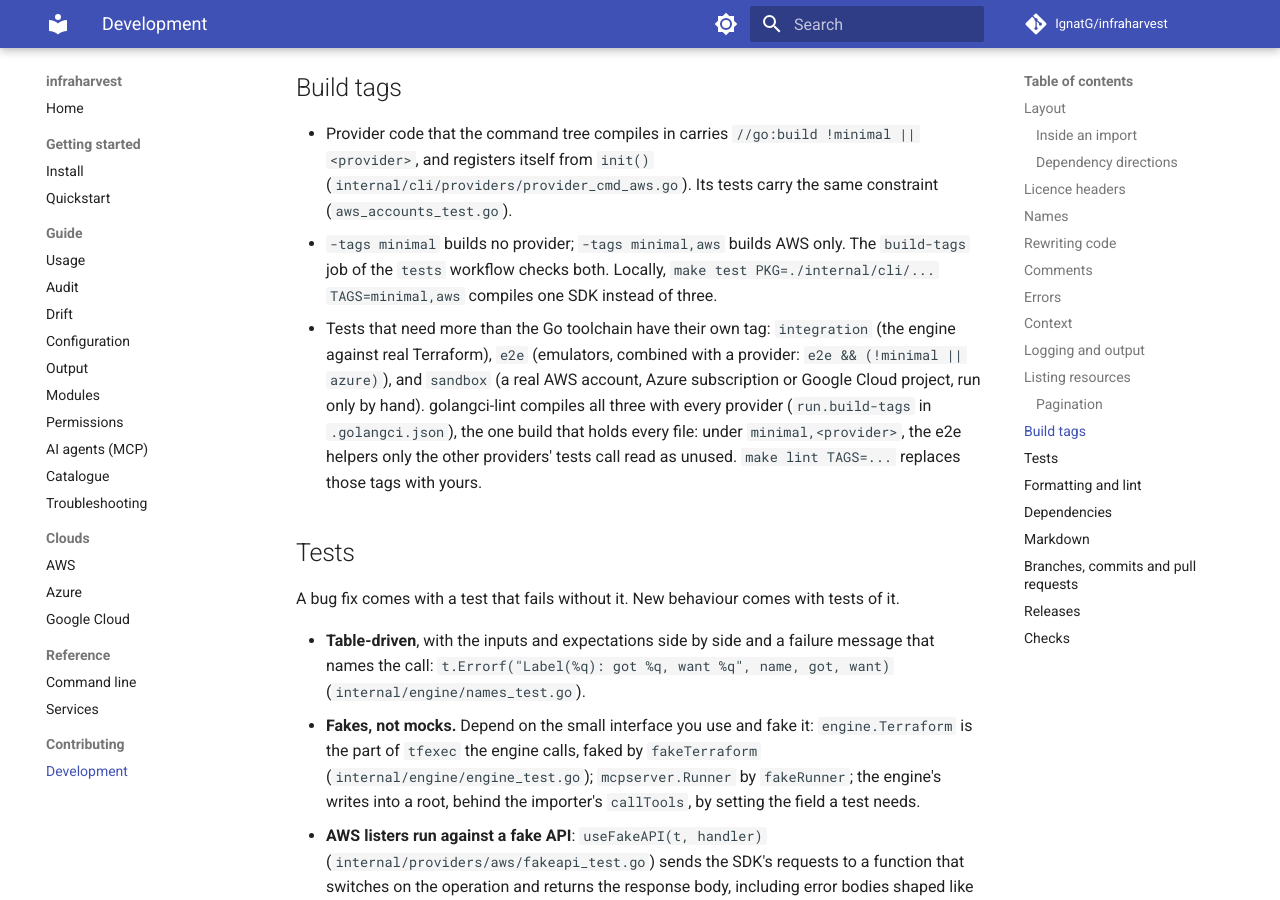
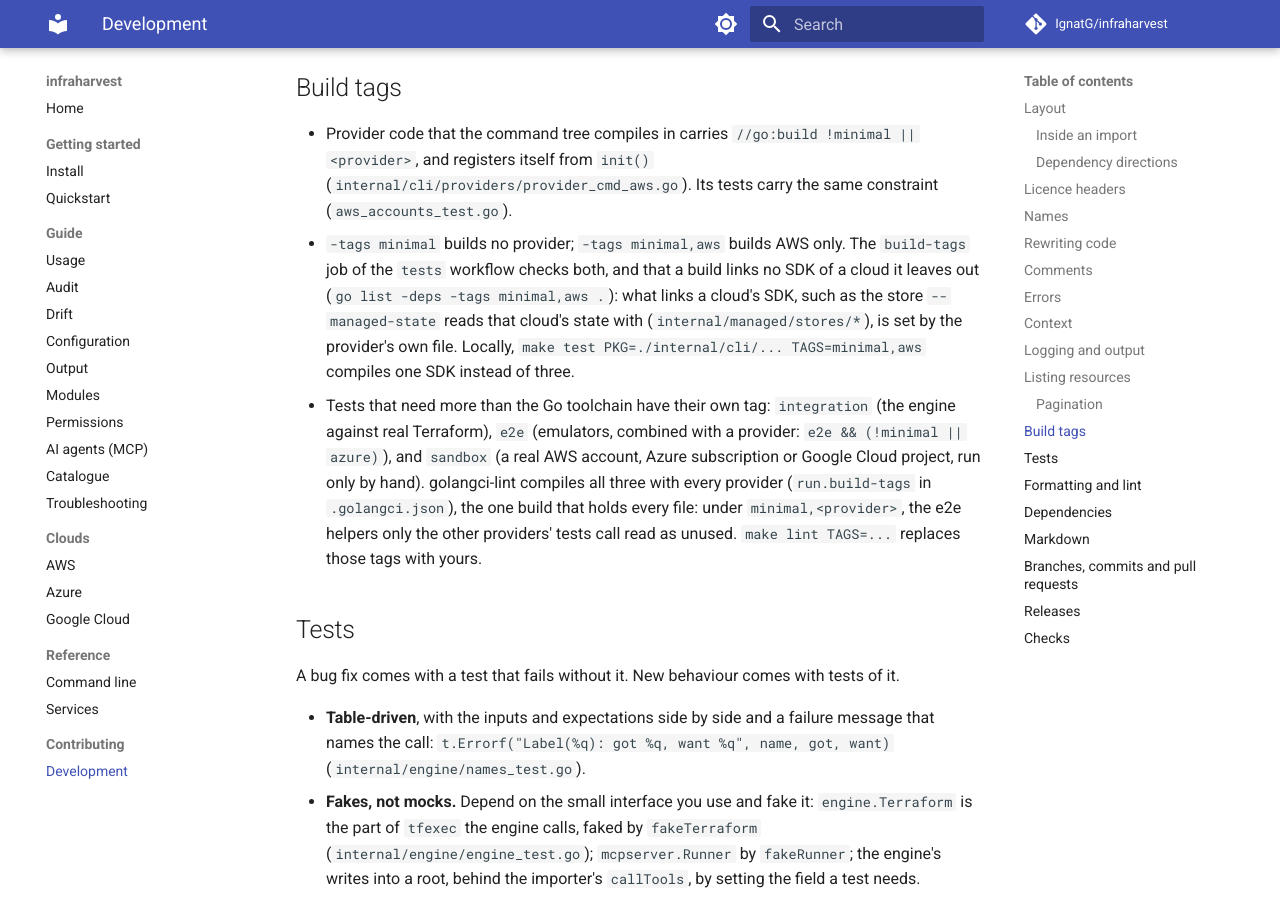
Before and after one commit to IgnatG/infraharvest, an MkDocs documentation site: the page built from docs/development.md, in a window 1280 px wide and 900 px high, scrolled down 10009 px. Built offline with MkDocs 1.6.1 and Material for MkDocs 9.7.7, drawn with Linux system fonts in a browser that asks for light colours; comment, search, counter and statistics services are not loaded.

Commit message:
ci: fail a single-cloud build that links another cloud's SDK

```diff
--- a/docs/development.md
+++ b/docs/development.md
@@ -165,7 +165,7 @@ Every list call pages until the API says it is done, and a page that doesn't adv
 ## Build tags
 
 - Provider code that the command tree compiles in carries `//go:build !minimal || <provider>`, and registers itself from `init()` (`internal/cli/providers/provider_cmd_aws.go`). Its tests carry the same constraint (`aws_accounts_test.go`).
-- `-tags minimal` builds no provider; `-tags minimal,aws` builds AWS only. The `build-tags` job of the `tests` workflow checks both. Locally, `make test PKG=./internal/cli/... TAGS=minimal,aws` compiles one SDK instead of three.
+- `-tags minimal` builds no provider; `-tags minimal,aws` builds AWS only. The `build-tags` job of the `tests` workflow checks both, and that a build links no SDK of a cloud it leaves out (`go list -deps -tags minimal,aws .`): what links a cloud's SDK, such as the store `--managed-state` reads that cloud's state with (`internal/managed/stores/*`), is set by the provider's own file. Locally, `make test PKG=./internal/cli/... TAGS=minimal,aws` compiles one SDK instead of three.
 - Tests that need more than the Go toolchain have their own tag: `integration` (the engine against real Terraform), `e2e` (emulators, combined with a provider: `e2e && (!minimal || azure)`), and `sandbox` (a real AWS account, Azure subscription or Google Cloud project, run only by hand). golangci-lint compiles all three with every provider (`run.build-tags` in `.golangci.json`), the one build that holds every file: under `minimal,<provider>`, the e2e helpers only the other providers' tests call read as unused. `make lint TAGS=...` replaces those tags with yours.
 
 ## Tests
```
Also changed, not shown: 1 other file.
